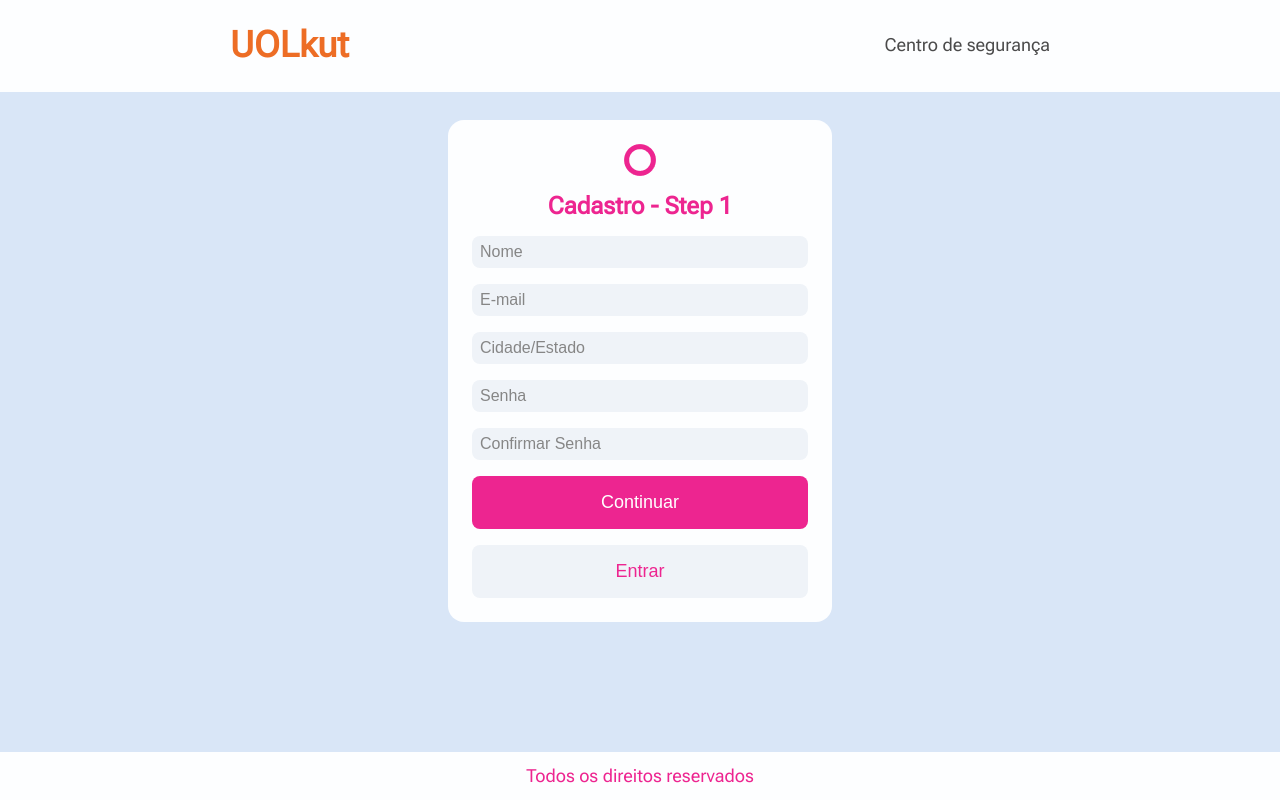
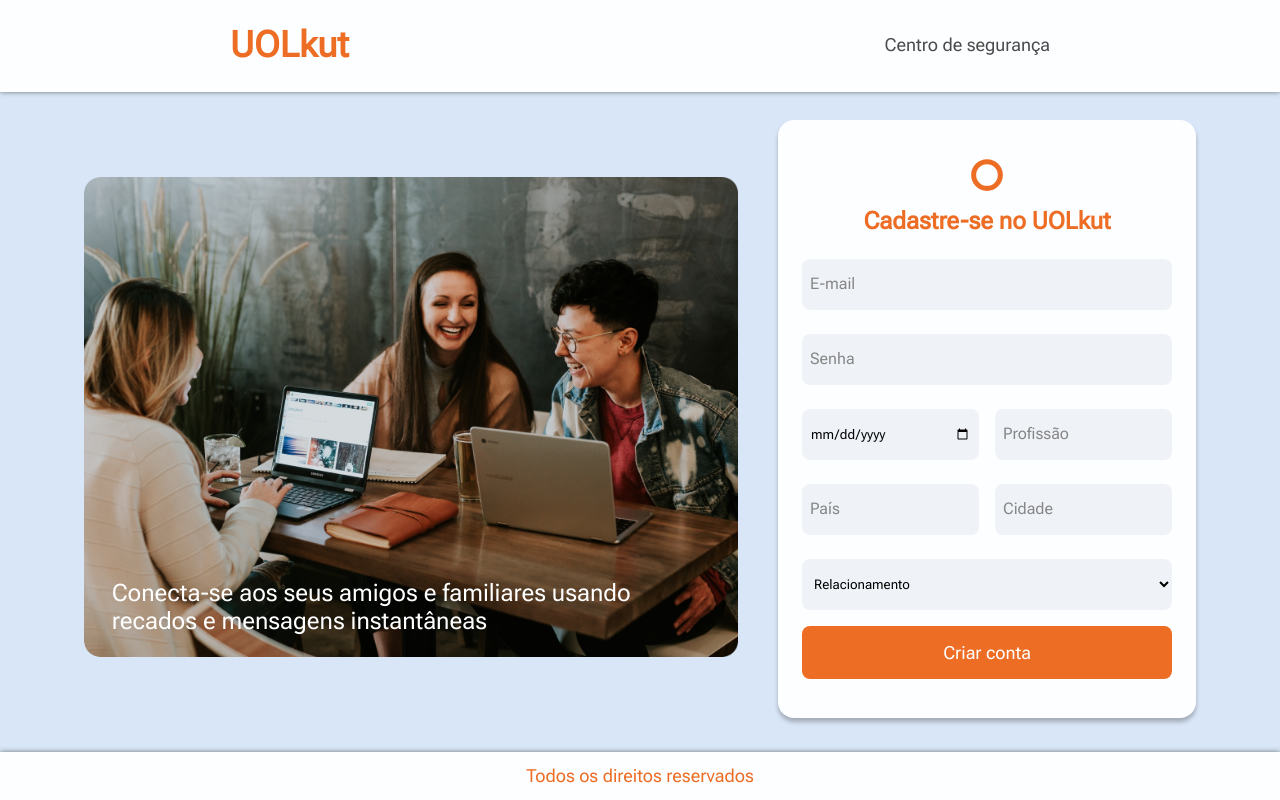
Before and after one commit to Isabelaponte/compass-UOLkut, a React (Vite) app: page / in a window 1280 px wide. Both pictures are taken after typing "name@example.com", "Sample123" into the empty fields and a click on the button "Criar uma conta". Built offline with nearby package versions, Linux system fonts and the light colour scheme.

Commit message:
style: adjustments styles SignUp page

```diff
--- a/src/Components/Footer/Footer.module.css
+++ b/src/Components/Footer/Footer.module.css
@@ -1,5 +1,5 @@
 .footer {
-    background-color: #FDFEFF;
+    background-color: var(--bg-cards);
     position: fixed;
     width: 100%;
     height: 48px;
@@ -8,6 +8,7 @@
     align-items: center;
     bottom: 0;
     z-index: 1;
+    box-shadow: 0px 0px 5px 0px rgba(0, 0, 0, 0.5);
 }
 
 .copyright {
@@ -16,7 +17,7 @@
     line-height: 24px;
     letter-spacing: 0px;
     text-align: left;
-    color: #ED2590;
+    color: var(--primary);
 }
 
 @media screen and (max-height: 612px) {
--- a/src/Components/Form/Form.module.css
+++ b/src/Components/Form/Form.module.css
@@ -20,6 +20,7 @@
     justify-content: center;
     flex-direction: column;
     width: 384px;
+    margin-bottom: 1rem;
 }
 
 .title {
@@ -109,9 +110,8 @@
 }
 
 .checkbox {
-    width: 179px;
     height: 19px;
-    color: #868686;
+    color: var(--placeholder);
     padding-left: 30px;
     display: block;
     position: relative;
@@ -119,7 +119,6 @@
     font-size: 16px;
     font-weight: 400;
     line-height: 19px;
-    letter-spacing: 0px;
     text-align: left;
 }
 
@@ -140,15 +139,14 @@
 
 .password-flex {
     display: flex;
-    align-items: center;
-    margin-right: 50%;
+    margin-right: 45%;
     padding-top: 1.5rem;
     padding-bottom: 1.5rem;
 }
 
 .anchor-password {
     color: var(--primary);
-    margin-top: 22px;
+
 }
 
 @media screen and (max-width: 1239px) {
--- /dev/null
+++ b/src/Components/Form/FormSignUp.module.css
@@ -0,0 +1,97 @@
+
+.container-form {
+    background-color: var(--bg-cards);
+    height: 598px;
+    padding: 24px;
+    display: flex;
+    align-items: center;
+    justify-content: center;
+    flex-direction: column;
+    border-radius: 1rem;
+    box-shadow: 0px 4px 4px 0px rgba(0, 0, 0, 0.25);
+}
+
+.brand-form {
+    display: flex;
+    flex-direction: column;
+    align-items: center;
+    justify-content: center;
+    gap: 1rem;
+}
+
+.img-orkut {
+    height: 32px;
+    width: 32px;
+}
+
+.title {
+    color: var(--primary);
+    font-size: 24px;
+    font-weight: 600;
+}
+
+.input {
+    background-color: var(--input);
+    min-width: 336px;
+    width: 100%;
+    padding: 0.5rem;
+    height: 51px;
+    border-style: none;
+    border-radius: 8px;
+    margin-top: 1.5rem;
+}
+
+.label-float {
+    display: flex;
+    width: 100%;
+    gap: 1rem;
+}
+
+.input-grid {
+    background-color: var(--input);
+    padding: 0.5rem;
+    height: 51px;
+    border-style: none;
+    border-radius: 8px;
+    margin-top: 1.5rem;
+    width: 80%;
+}
+
+.input-grid1 {
+    background-color: var(--input);
+    padding: 0.5rem;
+    width: 100%;
+    height: 51px;
+    border-style: none;
+    border-radius: 8px;
+    margin-top: 1.5rem;
+}
+
+.invalid-input {
+    background-color: var(--input);
+    min-width: 336px;
+    width: 100%;
+    padding: 0.5rem;
+    height: 51px;
+    border-radius: 8px;
+    margin-top: 1.5rem;
+    border-color: var(--primary);
+    border-style: solid;
+}
+
+.errors {
+    color: var(--primary);
+    margin-top: 0.5rem;
+}
+
+
+.btn-signin {
+    background-color: var(--primary);
+    color: white;
+    transition:1s;
+}
+
+.btn-signin:hover {
+    background-color: var(--hover-primary);
+    transition:1s;
+}
--- /dev/null
+++ b/src/Components/Form/FormSignUp.tsx
@@ -0,0 +1,153 @@
+import classes from "./FormSignUp.module.css";
+import orkut from '../../assets/ps_orkut.svg';
+import { useState } from "react";
+// import { Props } from "../../pages/Login/LoginPage";
+
+
+export const FormSignUp = () => {
+
+    // const navigate = useNavigate();
+
+      const [form, setForm] = useState({
+        email: '',
+        password: '',
+        ckPassword: '',
+    });
+
+    const [errors, setErrors] = useState({
+        invalidEmail: false,
+        invalidFormatEmail: false,
+        invalidPassword: false,
+    })
+
+
+    const handleChange = (event: React.ChangeEvent<HTMLInputElement>) => {
+        const { name, value, type, checked } = event.target;
+        const fieldValue = type === 'checkbox' ? checked : value;
+
+        if (type === 'text') {
+            setErrors((prevFormErros) => ({
+                ...prevFormErros,
+                invalidEmail: false,
+                invalidFormatEmail: false,
+            }))
+        }
+
+        if (type === 'password') {
+            setErrors((prevFormErros) => ({
+                ...prevFormErros,
+                invalidPassword: false,
+            }))
+        }
+
+        setForm((prevFormData) => ({
+            ...prevFormData,
+            [name]: fieldValue,
+        }));
+    }
+
+    const validateFormatEmail = () => {
+        const emailRegex = /^[A-Z0-9._%+-]+@[A-Z0-9.-]+\.[A-Z]{2,}$/i;
+        if (!emailRegex.test(form.email)) {
+            return true;
+        } else {
+            return false;
+        }
+      }
+
+    const submitHandler = (event: React.FormEvent<HTMLFormElement>) => {
+        event.preventDefault();
+        if (form.email.trim() === '' && form.password.trim() === '') {
+            setErrors({
+                invalidEmail: true,
+                invalidPassword: true,
+                invalidFormatEmail: false,
+            });
+            return;
+        }
+
+        if (validateFormatEmail()) {
+            setErrors({
+                invalidEmail: false,
+                invalidPassword: false,
+                invalidFormatEmail: true,
+            });
+            return;
+        }
+
+    }
+
+  return <>
+  <div className={classes['container-form']}>
+                <div className={classes['brand-form']}>
+                    <img src={orkut} className={classes['img-orkut']} alt='Brand Orkut' />
+                    <h3 className={classes.title}>Cadastre-se no UOLkut</h3>
+                </div>
+                <form className={classes.form} onSubmit={submitHandler}>
+                <div className={classes['input-container']}>
+                        <div className={classes['label-float']}>
+                            <input onChange={handleChange} name='email'
+                                value={form.email} className={errors.invalidFormatEmail ? classes['invalid-input'] : classes.input}
+                                type="text" placeholder="E-mail" required/>
+                        </div>
+                        {/* {errors.invalidEmail &&
+                            <p className={classes.errors}>Campo de email não pode estar vazio</p>
+                        } */}
+                        {errors.invalidFormatEmail &&
+                            <p className={classes.errors}>Campo de email não é válido</p>
+                        }
+                    </div>
+                    <div className={classes['input-container']}>
+                        <div className={classes['label-float']}>
+                            <input onChange={handleChange} name='password'
+                                value={form.password} className={errors.invalidPassword ? classes['invalid-input'] : classes.input}
+                                 type="password" placeholder="Senha" required/>
+                        </div>
+                        {/* {errors.invalidPassword &&
+                            <p className={classes.errors}>Campo de senha não pode estar vazio</p>
+                        } */}
+                    </div>
+
+                    <div className={classes['input-container']}>
+                        <div className={classes['label-float']}>
+
+                        <input type="date" placeholder="Nascimento" className={classes['input-grid']} required />
+                        <input type="text" placeholder="Profissão" className={classes['input-grid']} required />
+                        </div>
+                    </div>
+                    <div className={classes['input-container']}>
+                        <div className={classes['label-float']}>
+
+                        <input type="text" placeholder="País" className={classes['input-grid']} required />
+                        <input type="text" placeholder="Cidade" className={classes['input-grid']} required />
+                        </div>
+                    </div>
+                    <div className={classes['input-container']}>
+                        <div className={classes['label-float']}>
+
+                        <select placeholder="Relacionamento" className={classes['input-grid1']} required>
+                            <option value="" disabled selected className={classes['option-label']}>Relacionamento</option>
+                            <option value="coiso">Solteiro</option>
+                            <option value="ee">Casado</option>
+                            <option value="Solteeeiro">Soltcoisoeiro</option>
+                        </select>
+                        </div>
+                    </div>
+
+                    <div className={classes['flex-button']}>
+                        <button className={classes['btn-signin']} >
+                            <span className={classes['signin-description']}>
+                                Criar conta
+                            </span>
+                        </button>
+                        {/* <button className={classes['btn-signup']} onClick={() => props.onFormSwitch('register')}>
+                            <span className={classes['signup-description']}>
+                                Criar uma conta
+                            </span>
+                        </button> */}
+                        {/* <a className={classes['anchor-password']} href='/'>Esqueci minha senha</a> */}
+                    </div>
+                </form>
+            </div>
+  </>;
+};
--- a/src/Components/Header/Header.module.css
+++ b/src/Components/Header/Header.module.css
@@ -5,6 +5,8 @@
   width: 100%;
   top: 0;
   z-index: 1;
+  box-shadow: 0px 0px 5px 0px rgba(0, 0, 0, 0.5);
+
 }
 
 .brand {
--- a/src/index.css
+++ b/src/index.css
@@ -6,13 +6,13 @@
   --input: #eff3f8;
   --hover-input: #dcdcdc;
   --bg-cards: #FDFEFF;
-
 }
 
 * {
   padding: 0;
   margin: 0;
   box-sizing: border-box;
+  font-family: RobotoFlex;
 }
 
 body {
@@ -28,11 +28,6 @@
 }
 
 @font-face {
-  font-family: SFProDisplay;
-  src: url(./fonts/SFPRODISPLAYREGULAR.OTF);
-}
-
-@font-face {
   font-family: RobotoFlex;
   src: url(./fonts/RobotoFlex-Regular.ttf);
 }
--- a/src/pages/Home/Home.tsx
+++ b/src/pages/Home/Home.tsx
@@ -1,21 +1,22 @@
-import { useState } from "react";
+// import { useState } from "react";
 import Login from "../Login/LoginPage";
-import SignUp from "../SignUp/SignUp";
+// import SignUp from "../SignUp/SignUp";
 
 function Home() {
-  const [currentForm, setCurrentForm] = useState("login");
+  // const [currentForm, setCurrentForm] = useState("login");
 
-  const toggleForm = (formName: string) => {
-    setCurrentForm(formName);
-  };
+  // const toggleForm = (formName: string) => {
+  //   setCurrentForm(formName);
+  // };
 
   return (
     <>
-      {currentForm === "login" ? (
+      {/* {currentForm === "login" ? (
         <Login onFormSwitch={toggleForm} />
       ) : (
         <SignUp onFormStep={toggleForm} onFormSwitch={toggleForm} />
-      )}
+      )} */}
+      <Login />
     </>
   );
 }
--- a/src/pages/Login/LoginPage.tsx
+++ b/src/pages/Login/LoginPage.tsx
@@ -4,20 +4,27 @@
 
 import Form from "../../Components/Form/Form";
 import Card from "../../Components/Card/Card";
+import { FormSignUp } from "../../Components/Form/FormSignUp";
+import { useState } from "react";
 
 export type Props = {
   onFormSwitch: (formName: string) => void;
 };
 
-const Login = (props: Props) => {
+const Login = () => {
 
+  const [currentForm, setCurrentForm] = useState("login");
+
+  const toggleForm = (formName: string) => {
+    setCurrentForm(formName);
+  };
 
   return (
     <>
       <Header />
       <Container>
         <Card />
-        <Form onFormSwitch={props.onFormSwitch} />
+        {currentForm === "login" ? <Form onFormSwitch={toggleForm} /> : <FormSignUp/>}
       </Container>
       <Footer />
     </>
```
